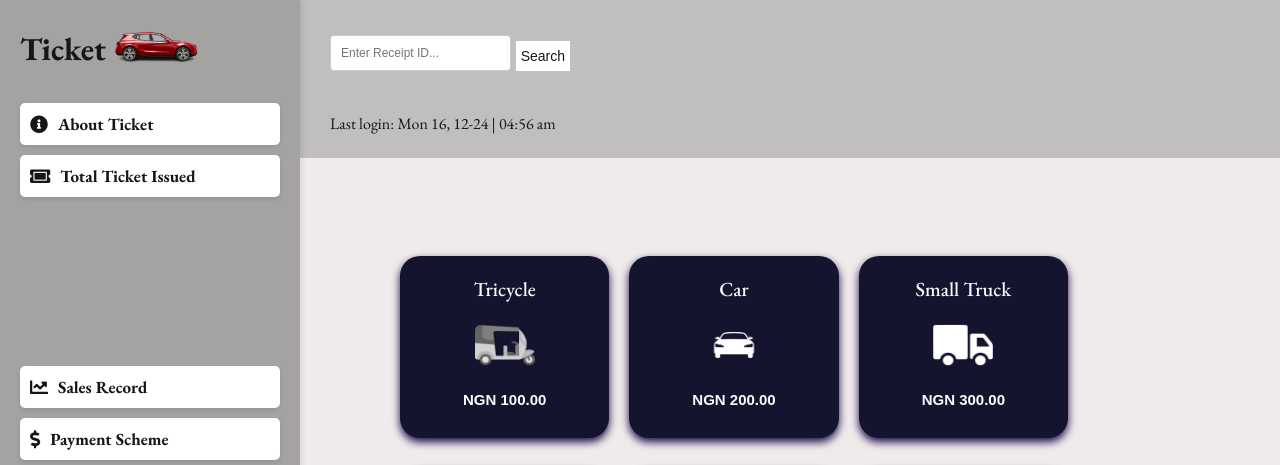
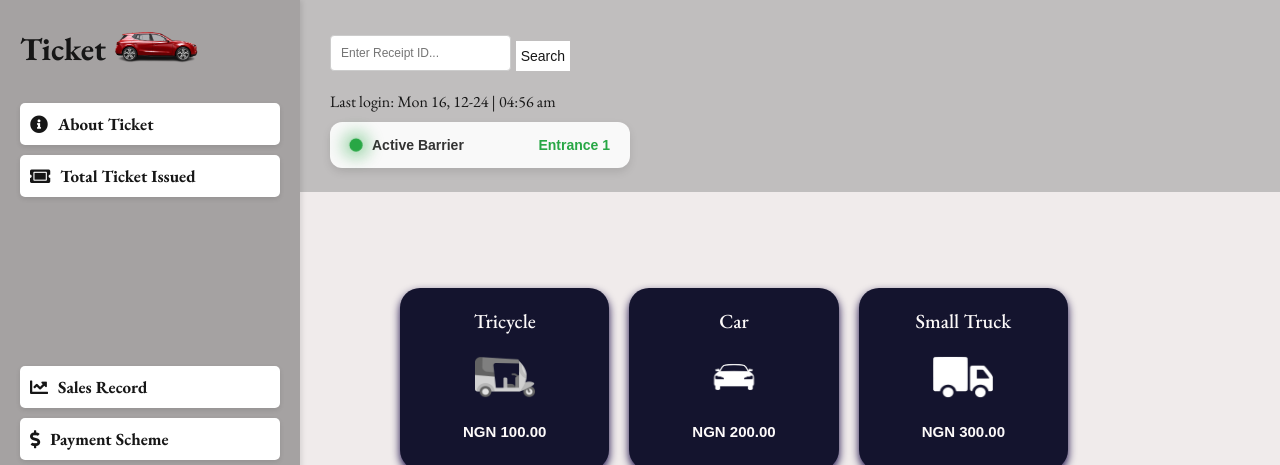
Before and after one commit to micheal4067/kuje-ticket-project, a plain HTML site: page ticket-dashboard.html in a window 1280 px wide. Shown: the top 465 px of the page. Drawn offline with nearby package versions, Linux system fonts and the light colour scheme.

Commit message:
Add files via upload

```diff
--- a/css/ticket-dashboard.css
+++ b/css/ticket-dashboard.css
@@ -1,12 +1,5 @@
 
 
-.log-out {
-  display: flex;
-  align-items: center;
-  justify-content: space-between;
-  margin-top: 2rem;
-  padding: 0 10px;
-}
 
 
 .last-login {
@@ -46,7 +39,7 @@
   row-gap: 30px;
   column-gap: 20px;
 
-  padding-top: 16rem;
+  padding-top: 18rem;
 }
 
 .buttons-upload{
@@ -172,7 +165,7 @@
   }
 
   .main-body {
-    padding-top: 13rem;
+    padding-top: 16rem;
   }
   .side-bar{
     display: none;
@@ -266,6 +259,11 @@
   .market-name{
     text-align: start;
     padding-left: 5rem;
+  }
+
+  .status-container{
+    margin: 10px 0!important;
+
   }
 }
 
@@ -461,6 +459,11 @@
     padding-left: 350px;
   }
 
+  .status-container{
+    margin: 10px 0 !important;
+
+  }
+
 }
 
 
@@ -474,5 +477,72 @@
     grid-template-columns: 1fr 1fr;
 
   }
+  .status-container{
+    margin: 10px 0!important;
+
+  }
 
 }
+
+
+/* Container styling */
+.status-container {
+  display: flex;
+  align-items: center;
+  justify-content: space-between;
+  gap: 10px;
+  padding: 15px 20px;
+  border-radius: 12px;
+  background-color: #f9f9f9;
+  box-shadow: 0 4px 8px rgba(0, 0, 0, 0.1);
+  font-family: Arial, sans-serif;
+  max-width: 300px;
+  margin: 20px auto;
+  box-sizing: border-box;
+}
+
+/* Active status indicator */
+.status-indicator {
+  display: flex;
+  align-items: center;
+  gap: 10px;
+}
+
+.active-dot {
+  width: 12px;
+  height: 12px;
+  background-color: #28a745; /* Green active color */
+  border-radius: 50%; /* Makes it round */
+  box-shadow: 0 0 10px 4px rgba(40, 167, 69, 0.7); /* Glow effect */
+  animation: pulse 1.5s infinite; /* Continuous pulsing effect */
+}
+
+/* Active Barrier Label */
+.status-label {
+  font-size: 14px;
+  font-weight: bold;
+  color: #333;
+}
+
+/* Status value */
+.status-value {
+  font-size: 14px;
+  font-weight: bold;
+  color: #28a745; /* Green text for entrance */
+}
+
+/* Keyframes for pulsing effect */
+@keyframes pulse {
+  0% {
+    box-shadow: 0 0 10px 4px rgba(40, 167, 69, 0.7);
+    transform: scale(1);
+  }
+  50% {
+    box-shadow: 0 0 15px 6px rgba(40, 167, 69, 0.4);
+    transform: scale(1.1);
+  }
+  100% {
+    box-shadow: 0 0 10px 4px rgba(40, 167, 69, 0.7);
+    transform: scale(1);
+  }
+}
--- a/ticket-dashboard.html
+++ b/ticket-dashboard.html
@@ -50,6 +50,14 @@
 
         <div class="log-out">
           <div class="last-login"></div>
+          <div class="status-container">
+            <div class="status-indicator">
+              <span class="active-dot"></span>
+              <span class="status-label">Active Barrier</span>
+            </div>
+            <div class="status-value">Entrance 1</div>
+          </div>
+
         </div>
         <div class="heading">
           <h1 class="market-name"></h1>
```
Also changed, not shown: settings.html (+23 -0 lines).
